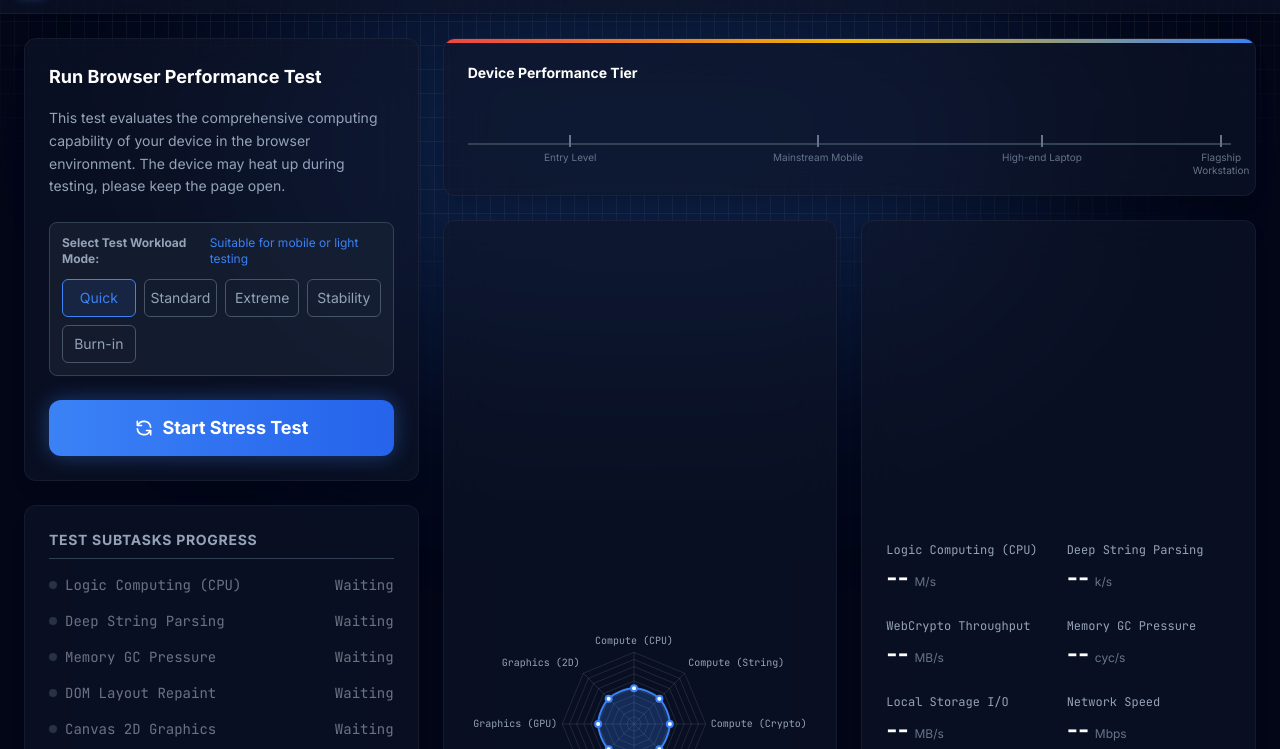
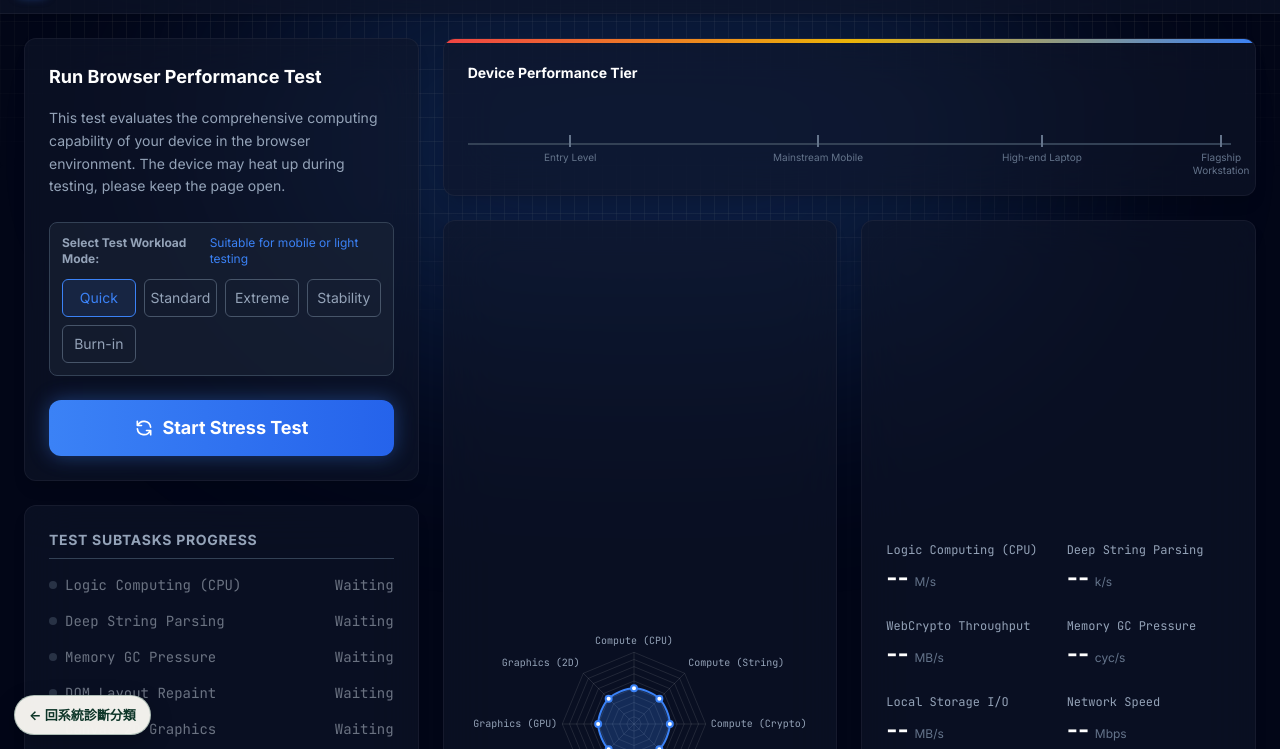
Before and after one commit to polik18/YieldVitals, a plain HTML site: page index.html in a window 1280 px wide. Shown: the part 51-800 px from the top of the page. Drawn offline with nearby package versions, Linux system fonts and the light colour scheme.

Commit message:
Add return link to portfolio category

```diff
--- a/index.html
+++ b/index.html
@@ -108,6 +108,7 @@
 </head>
 
 <body class="bg-darkbg text-slate-300 font-sans min-h-screen flex flex-col overflow-x-hidden relative">
+    <a data-polik-category-return href="https://polik18.github.io/systems.html" aria-label="回到系統診斷分類" style="position:fixed;left:14px;bottom:14px;z-index:2147483647;display:inline-flex;align-items:center;min-height:40px;padding:0 14px;border:1px solid rgba(23,79,60,.3);border-radius:999px;background:rgba(255,253,248,.94);color:#0d3528;font:700 13px/1 system-ui,-apple-system,sans-serif;text-decoration:none;box-shadow:0 8px 24px rgba(0,0,0,.2);backdrop-filter:blur(10px)">← 回系統診斷分類</a>
 
     <!-- 動態背景網格與光暈 -->
     <div class="fixed inset-0 z-0 pointer-events-none">
```
